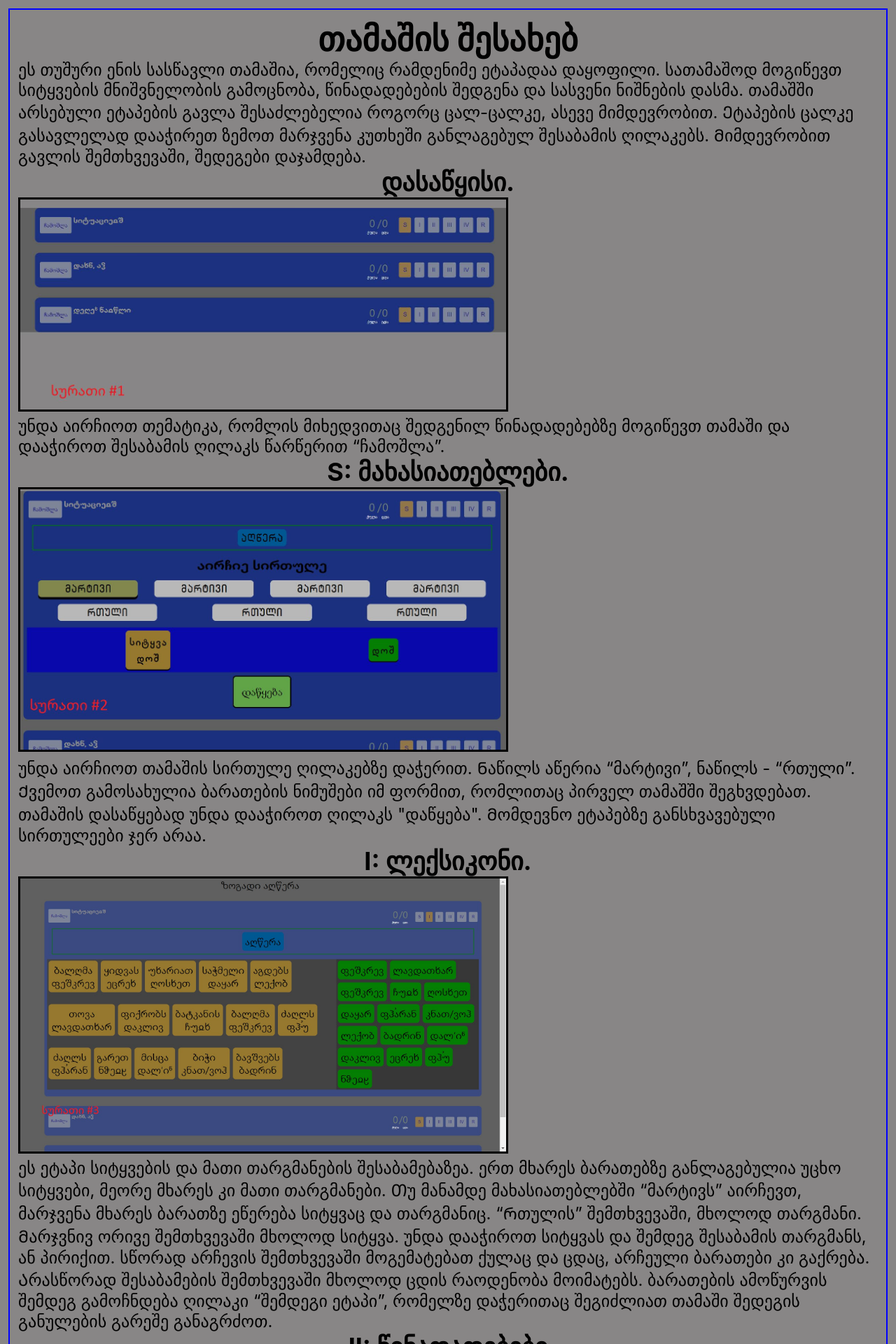
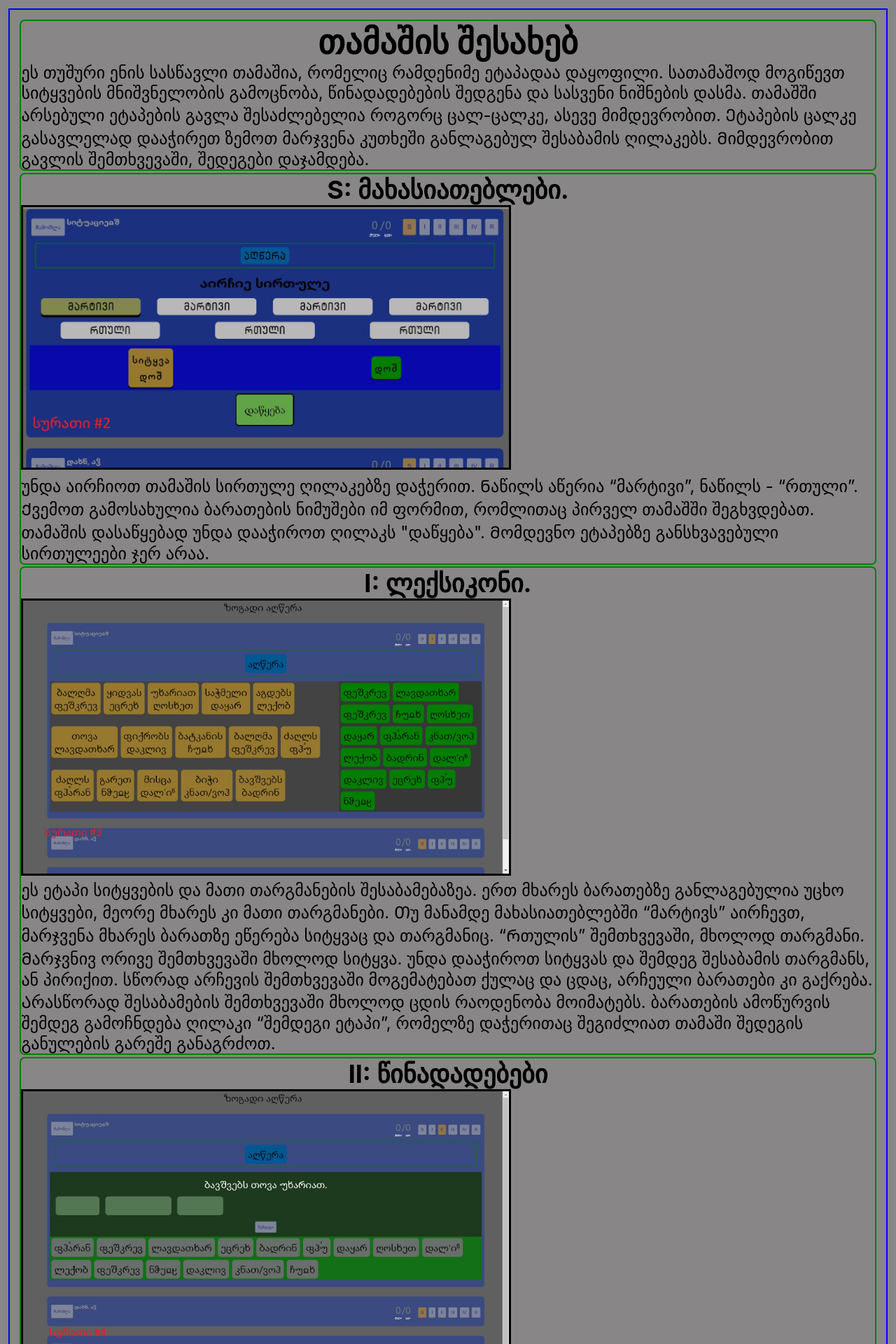
Before and after one commit to lukaziskara/game-tushetians, a React (Create React App) app: page /about-game in a window 1280 px wide. Shown: the top 1920 px of the page at 70% size. Built offline with nearby package versions, Linux system fonts and the light colour scheme; a web font is replaced by a local one.

Commit message:
თამაშის შესახებ განყოფილება განვაახლე.

```diff
--- a/src/pages/AboutGame.jsx
+++ b/src/pages/AboutGame.jsx
@@ -1,6 +1,7 @@
-export default function Home() {
+export default function AboutGame() {
   return (
     <div className="about">
+      <div className="about_part">
         <h1>თამაშის შესახებ</h1>
         <p>
           ეს თუშური ენის სასწავლი თამაშია, რომელიც რამდენიმე ეტაპადაა დაყოფილი.
@@ -10,20 +11,19 @@ export default function Home() {
           გასავლელად დააჭირეთ ზემოთ მარჯვენა კუთხეში განლაგებულ შესაბამის
           ღილაკებს. Მიმდევრობით გავლის შემთხვევაში, შედეგები დაჯამდება.
         </p>
-      <h2>დასაწყისი.</h2>
-      <img src="photos_about/1.jpg" alt="" />
-      <p>
-        უნდა აირჩიოთ თემატიკა, რომლის მიხედვითაც შედგენილ წინადადებებზე მოგიწევთ
-        თამაში და დააჭიროთ შესაბამის ღილაკს წარწერით “ჩამოშლა”.
-      </p>
+      </div>
+      <div className="about_part">
         <h2>S: მახასიათებლები.</h2>
         <img src="photos_about/2.jpg" alt="" />
         <p>
-        უნდა აირჩიოთ თამაშის სირთულე ღილაკებზე დაჭერით. Ნაწილს აწერია “მარტივი”,
-        ნაწილს - “რთული”. Ქვემოთ გამოსახულია ბარათების ნიმუშები იმ ფორმით,
-        რომლითაც პირველ თამაშში შეგხვდებათ. თამაშის დასაწყებად უნდა დააჭიროთ
-        ღილაკს "დაწყება". Მომდევნო ეტაპებზე განსხვავებული სირთულეები ჯერ არაა.
+          უნდა აირჩიოთ თამაშის სირთულე ღილაკებზე დაჭერით. Ნაწილს აწერია
+          “მარტივი”, ნაწილს - “რთული”. Ქვემოთ გამოსახულია ბარათების ნიმუშები იმ
+          ფორმით, რომლითაც პირველ თამაშში შეგხვდებათ. თამაშის დასაწყებად უნდა
+          დააჭიროთ ღილაკს "დაწყება". Მომდევნო ეტაპებზე განსხვავებული სირთულეები
+          ჯერ არაა.
         </p>
+      </div>
+      <div className="about_part">
         <h2>I: ლექსიკონი.</h2>
         <img src="photos_about/3.jpg" alt="" />
         <p>
@@ -38,16 +38,21 @@ export default function Home() {
           ამოწურვის შემდეგ გამოჩნდება ღილაკი “შემდეგი ეტაპი”, რომელზე დაჭერითაც
           შეგიძლიათ თამაში შედეგის განულების გარეშე განაგრძოთ.
         </p>
+      </div>
+      <div className="about_part">
         <h2>II: წინადადებები</h2>
         <img src="photos_about/4.jpg" alt="" />
         <p>
           Ამ ეტაპზე მოცემულია წინადადებების თარგმანები, ასევე ბარათები, რომლებიც
-        სიტყვებით უნდა შეივსოს. Ქვემოთ მოცემული შემთხვევითად დალაგებულ სიტყვებს
-        დააჭირეთ ისეთი თანმიმდევრობით რომ თარგმანის შესაბამისი წინადადება სწორად
-        აიწყოს. Წინადადების აწყობის შემდეგ გამოჩნდება ღილაკი “შემდეგი”, რომელზე
-        დაჭერითაც შემდეგ წინადედაბაზე გადახვალთ. Ოთხი წინადადების შედგენის
-        შემთხვევაში, შემდეგ ეტაპზე გადასვლას შედეგების განულების გარეშე შეძლებთ.
+          სიტყვებით უნდა შეივსოს. Ქვემოთ მოცემული შემთხვევითად დალაგებულ
+          სიტყვებს დააჭირეთ ისეთი თანმიმდევრობით რომ თარგმანის შესაბამისი
+          წინადადება სწორად აიწყოს. Წინადადების აწყობის შემდეგ გამოჩნდება ღილაკი
+          “შემდეგი”, რომელზე დაჭერითაც შემდეგ წინადედაბაზე გადახვალთ. Ოთხი
+          წინადადების შედგენის შემთხვევაში, შემდეგ ეტაპზე გადასვლას შედეგების
+          განულების გარეშე შეძლებთ.
         </p>
+      </div>
+      <div className="about_part">
         <h2>III: სასვენი ნიშნები</h2>
         <img src="photos_about/5.jpg" alt="" />
         <p>
@@ -55,12 +60,35 @@ export default function Home() {
           მეორე მხარეს კი სასვენი ნიშნები. აირჩიეთ სასვენი ნიშანი და შემდეგ
           აირჩიეთ სიტყვა რომლის შემდეგაცაა ჩასასმელი შესაბამისი სასვენი ნიშანი.
         </p>
-      <h2>R: შედეგები</h2>
+      </div>
+      <div className="about_part">
+        <h2>IV: სურათის გამოცნობა</h2>
         <img src="photos_about/6.jpg" alt="" />
         <p>
-        Აქ ბოლო ეტაპის(ახლა სასვენი ნიშნებია ასეთი) გავლის შემდეგ მიღებული
-        შედეგები და წინადედაბები, მათი თარგმანებით გამოჩნდება.
+          ზემოთ მოცემულია სურათი, რომელსაც ქვემოთ დაწერილი წინადადებებიდან
+          ერთ-ერთი შეესაბამება. თქვენ უნდა დააჭიროთ შესაბამის წინადადებას.
+          სწორად არჩევის შემთხვევაში გამოჩნდება შემდეგი სურათი, ან შემდეგ ეტაპზე
+          გადასასვლელი ღილაკი.
         </p>
+      </div>
+      <div className="about_part">
+        <h2>V: სურათის აღწერა</h2>
+        <img src="photos_about/7.jpg" alt="" />
+        <p>
+          ზემოთ მოცემულია სურათი, რომლის შესაბამისი წინადადება ქვემოთ
+          შემთხვევითად გაფანტული სიტყვებით უნდა შეადგინოთ. შედგენის შემდეგ უნდა
+          გადახვიდეთ შემდეგ სურათზე. სურათების ამოწურვის შემდეგ
+          შემდეგ ეტაპზე გადასასვლელი ღილაკი გამოჩნდება.
+        </p>
+      </div>
+      <div className="about_part">
+        <h2>R: შედეგები</h2>
+        <img src="photos_about/R.jpg" alt="" />
+        <p>
+          Აქ ბოლო ეტაპის(ახლა სურათის აღწერაა ასეთი) გავლის შემდეგ მიღებული
+          შედეგები და წინადედაბები, მათ თარგმანებთან ერთად გამოჩნდება.
+        </p>
+      </div>
     </div>
   );
 }
```
Lines whose indentation alone changed are shown as unchanged.
